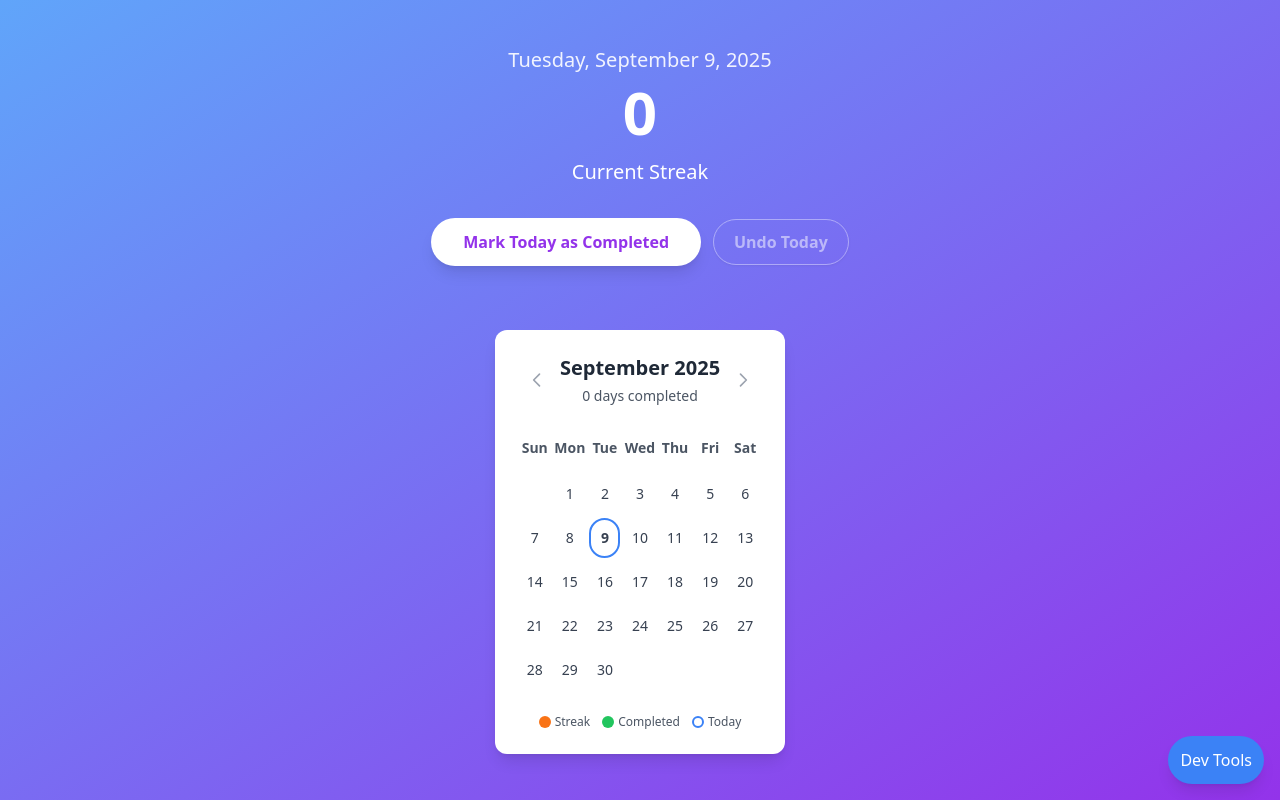
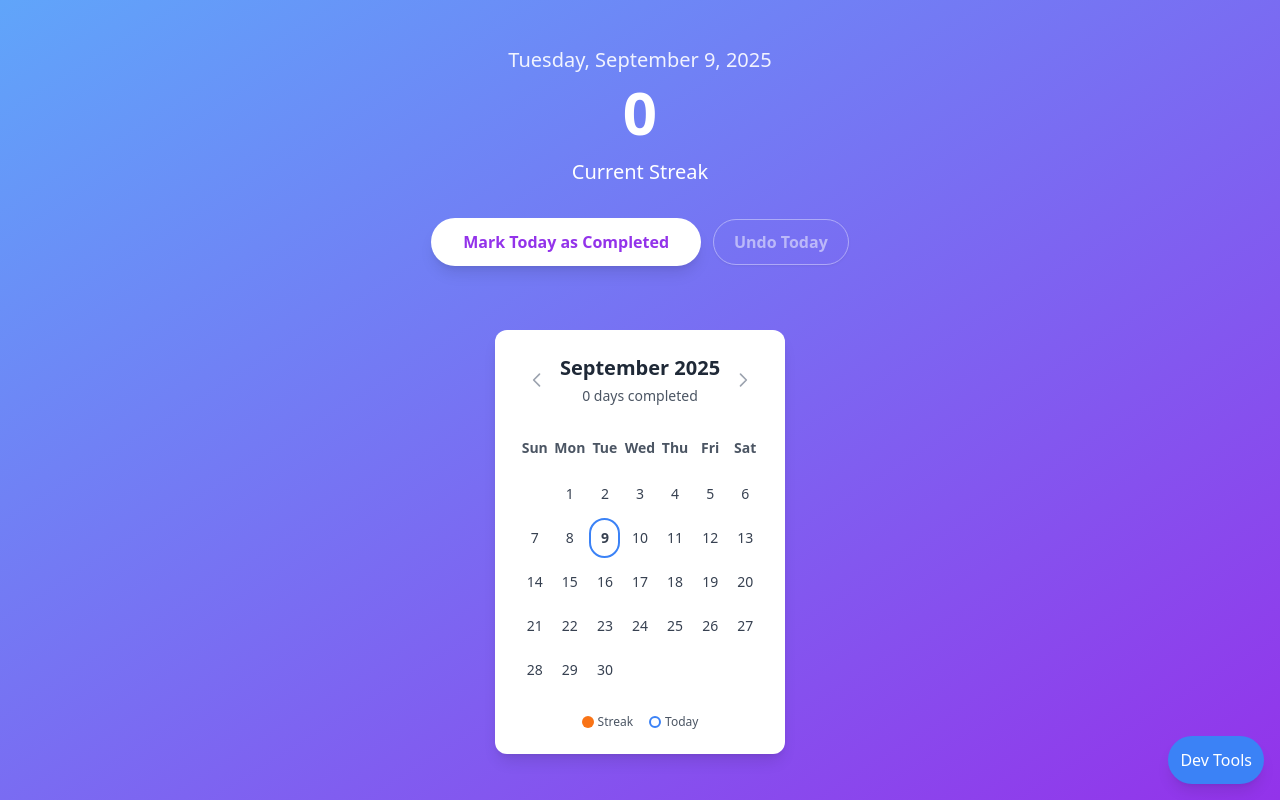
Before and after one commit to paragdangui/streak-tracker, a Nuxt app in the folder frontend/: page / in a window 1280 px wide. Built offline with nearby package versions, Linux system fonts and the light colour scheme; no server answers.

Commit message:
removed the 'completed' legend from the calender.

```diff
--- a/frontend/components/StreakCalendar.vue
+++ b/frontend/components/StreakCalendar.vue
@@ -90,14 +90,10 @@
     </div>
 
     <!-- Legend -->
-    <div class="mt-6 flex justify-center gap-3 text-xs text-gray-600">
+    <div class="mt-6 flex justify-center gap-4 text-xs text-gray-600">
       <div class="flex items-center gap-1">
         <div class="w-3 h-3 rounded-full bg-orange-500"></div>
         <span>Streak</span>
-      </div>
-      <div class="flex items-center gap-1">
-        <div class="w-3 h-3 rounded-full bg-green-500"></div>
-        <span>Completed</span>
       </div>
       <div class="flex items-center gap-1">
         <div class="w-3 h-3 rounded-full border-2 border-blue-500"></div>
@@ -263,10 +259,7 @@ const getDayClasses = (day: number) => {
 };
 
 const getDayCompletionIndicator = (day: number) => {
-  if (isPartOfCurrentStreak(day)) {
-    return 'bg-orange-500 shadow-lg'; // Orange for streak days
-  }
-  return 'bg-green-500 shadow-lg'; // Green for old completed days
+  return 'bg-orange-500 shadow-lg'; // Orange for all completed days
 };
 
 const getDayTooltip = (day: number) => {
```
